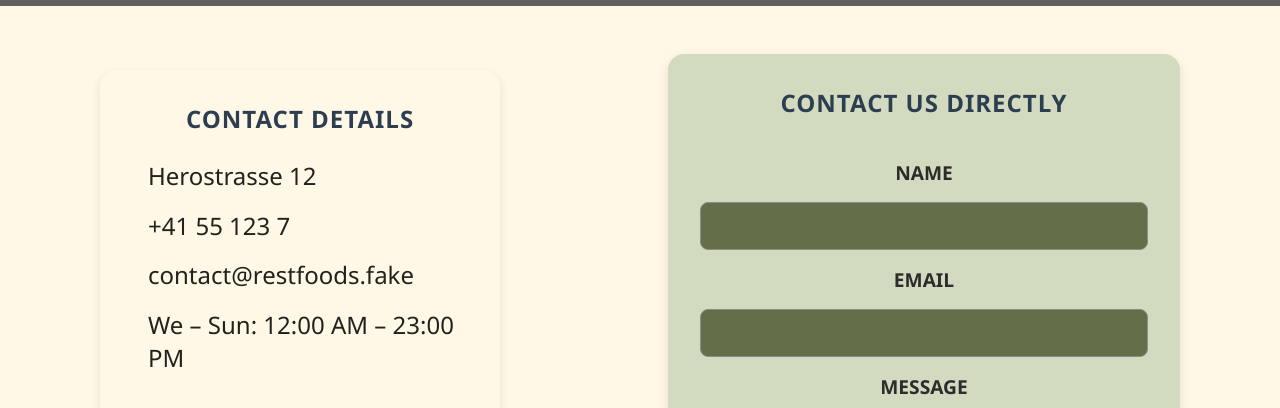
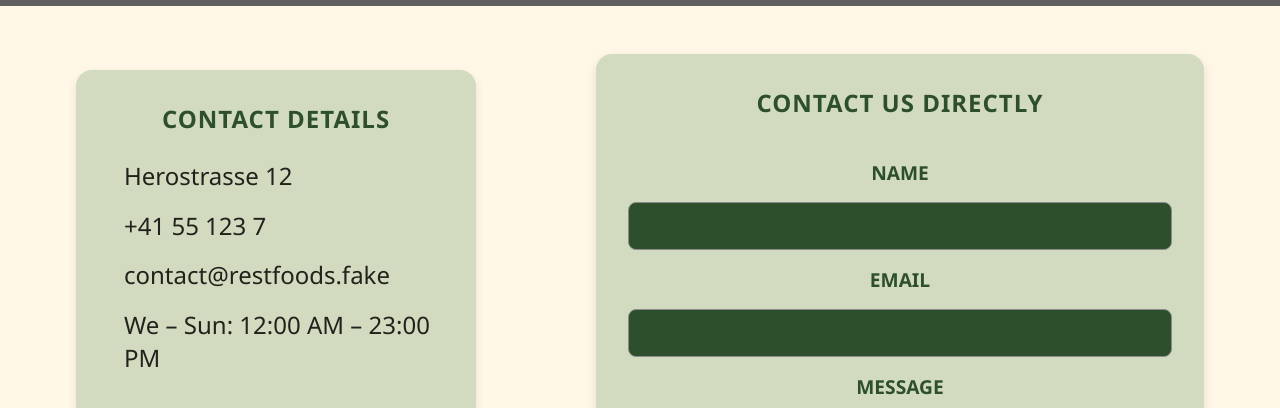
Before and after one commit to Luka0731/2025-rest-foods-frontend-7, a React (Vite) app: page /contact in a window 1280 px wide. Shown: the part 494-902 px from the top of the page. Built offline with nearby package versions, Linux system fonts and the light colour scheme; grey boxes are pictures that could not be loaded; some icons are missing; a web font is replaced by a local one.

Commit message:
add somthing

```diff
--- a/src/styling/ChefChoiceCard.css
+++ b/src/styling/ChefChoiceCard.css
@@ -0,0 +1,52 @@
+.chefsChoice {
+  display: flex;
+  flex-wrap: wrap;
+  gap: 2rem;
+  justify-content: center;
+  padding: 2rem;
+  background-color: #fffdf7;
+}
+
+.chefChoice-card {
+  width: 280px;
+  background-color: #ffffff;
+  border-radius: 16px;
+  box-shadow: 0 6px 15px rgba(0, 0, 0, 0.08);
+  overflow: hidden;
+  text-align: center;
+  transition: transform 0.3s ease, box-shadow 0.3s ease;
+  cursor: pointer;
+}
+
+.chefChoice-card:hover {
+  transform: translateY(-5px);
+  box-shadow: 0 12px 20px rgba(0, 0, 0, 0.15);
+}
+
+.menuItem-img {
+  width: 100%;
+  height: 180px;
+  object-fit: cover;
+}
+
+.menuItem-name {
+  font-size: 1.3rem;
+  font-weight: bold;
+  color: #d62828;
+  margin: 1rem 0 0.5rem;
+  font-family: "Prompt", "Segoe UI", sans-serif;
+}
+
+.chefChoice-desc {
+  font-size: 0.95rem;
+  color: #444;
+  padding: 0 1rem 1.2rem;
+  font-family: "Segoe UI", sans-serif;
+  line-height: 1.5;
+}
+
+@media (max-width: 768px) {
+  .chefChoice-card {
+    width: 90%;
+  }
+}
--- a/src/styling/ContactPage.css
+++ b/src/styling/ContactPage.css
@@ -13,23 +13,23 @@
   max-width: 400px;
   margin: 2rem auto;
   padding: 2rem;
-  background-color: #fff8e7;
+  background-color: #d2dbbf;
   border-radius: 16px;
   box-shadow: 0 4px 10px rgba(0, 0, 0, 0.1);
-  color: #2c2c2c;
+  color: #2d4f2b;
 }
 
 .contact-info h3 {
   text-align: center;
   font-size: 1.5rem;
   margin-bottom: 1.5rem;
-  color: #2c3e50;
+  color: #2d4f2b;
 }
 .contact-us {
   text-align: center;
   font-size: 1.5rem;
   margin-bottom: 1.5rem;
-  color: #2c3e50;
+  color: #2d4f2b;
 }
 
 .line {
@@ -40,7 +40,7 @@
 
 .line svg {
   margin-right: 1rem;
-  color: #2c3e50;
+  color: #2d4f2b;
   font-size: 2rem;
 }
 
@@ -58,11 +58,11 @@
   border-radius: 16px;
   box-shadow: 0 4px 12px rgba(0, 0, 0, 0.1);
   font-family: "Segoe UI", Tahoma, Geneva, Verdana, sans-serif;
-  color: #2c2c2c;
+  color: #2d4f2b;
   display: flex;
   flex-direction: column;
   gap: 1rem;
-  width: 40vw;
+  width: 50%;
   display: flex;
   flex-direction: column;
   align-items: center;
@@ -77,7 +77,7 @@
 
 .Form input,
 .Form textarea {
-  width: 35vw;
+  width: 100%;
   padding: 0.75rem 1rem;
   display: flex;
   align-items: center;
@@ -87,7 +87,7 @@
   font-size: 1rem;
   font-family: inherit;
   transition: border-color 0.3s ease;
-  background-color: #626f47;
+  background-color: #2d4f2b;
 }
 
 .Form input:focus,
```
